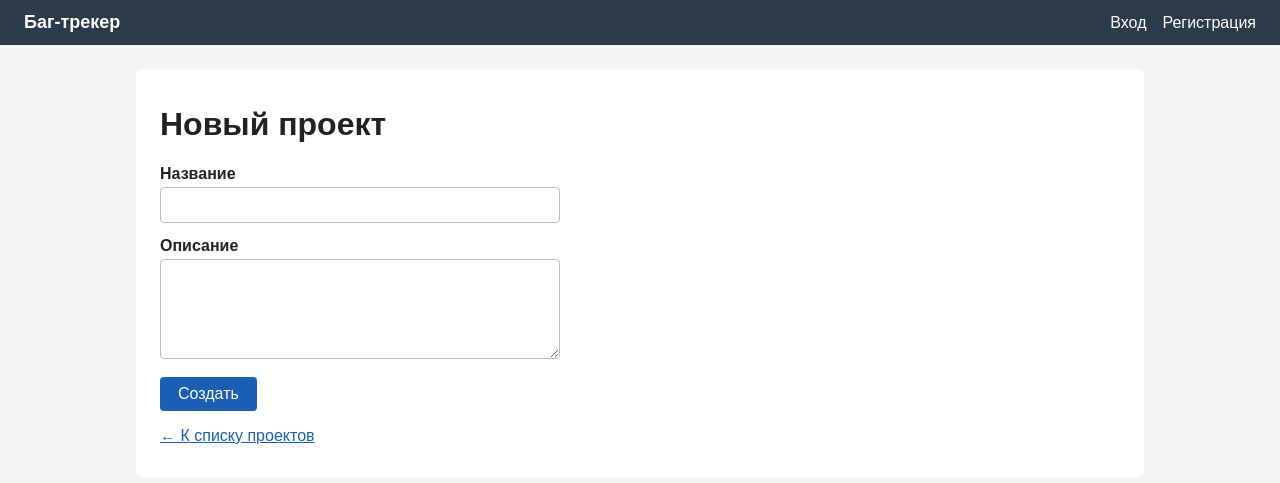
After one commit to Erovhost/bugtracker, a Flask app: template app/templates/projects/create.html in a window 1280 px wide. The commit adds this page. Shown: the top 483 px of the page. Run offline with Flask 3, Linux system fonts and the light colour scheme; the template is opened without the code that fills it: values that come from a table or form of the project are taken from there, others are empty; tables that the repository leaves empty hold one stand-in row (values such as "Sample post"); some libraries are stand-ins or nearby versions.

Commit message:
Добавлено создание проекта (только admin)
ProjectForm с проверкой уникальности названия; маршрут /project/new
под role_required("admin"); пустое описание сохраняется как NULL;
кнопка «Создать проект» видна только админу.

```diff
--- /dev/null
+++ b/app/projects/forms.py
@@ -0,0 +1,24 @@
+import sqlalchemy as sa
+from flask_wtf import FlaskForm
+from wtforms import StringField, SubmitField, TextAreaField
+from wtforms.validators import DataRequired, Length, Optional, ValidationError
+
+from app import db
+from app.models import Project
+
+
+class ProjectForm(FlaskForm):
+    name = StringField(
+        "Название",
+        validators=[
+            DataRequired("Заполните это поле."),
+            Length(max=120, message="Не длиннее 120 символов."),
+        ],
+    )
+    description = TextAreaField("Описание", validators=[Optional()])
+    submit = SubmitField("Создать")
+
+    def validate_name(self, name):
+        project = db.session.scalar(sa.select(Project).where(Project.name == name.data))
+        if project is not None:
+            raise ValidationError("Проект с таким названием уже есть.")
--- a/app/static/style.css
+++ b/app/static/style.css
@@ -115,7 +115,8 @@ form {
 
 .form-field input[type="text"],
 .form-field input[type="password"],
-.form-field input[type="email"] {
+.form-field input[type="email"],
+.form-field textarea {
     width: 100%;
     box-sizing: border-box;
     padding: 8px;
@@ -153,6 +154,17 @@ form {
     background: #154a8c;
 }
 
+/* Ссылка, оформленная как кнопка */
+a.button {
+    display: inline-block;
+    text-decoration: none;
+}
+
+.form-field textarea {
+    min-height: 100px;
+    font-family: inherit;
+}
+
 /* Таблицы. Обёртка даёт горизонтальную прокрутку на узком экране */
 .table-wrap {
     overflow-x: auto;
--- /dev/null
+++ b/app/templates/projects/create.html
@@ -0,0 +1,15 @@
+{% extends "base.html" %}
+{% from "_formhelpers.html" import render_field %}
+
+{% block title %}Новый проект{% endblock %}
+
+{% block content %}
+<h1>Новый проект</h1>
+<form method="post" novalidate>
+    {{ form.hidden_tag() }}
+    {{ render_field(form.name) }}
+    {{ render_field(form.description) }}
+    {{ form.submit(class="button") }}
+</form>
+<p><a href="{{ url_for('projects.index') }}">← К списку проектов</a></p>
+{% endblock %}
--- a/app/templates/projects/index.html
+++ b/app/templates/projects/index.html
@@ -4,6 +4,10 @@
 
 {% block content %}
 <h1>Проекты</h1>
+
+{% if current_user.has_role("admin") %}
+<p><a class="button" href="{{ url_for('projects.create') }}">Создать проект</a></p>
+{% endif %}
 
 {% if projects %}
 <div class="table-wrap">
```
Also changed, not shown: app/projects/routes.py (+23 -1 lines).
